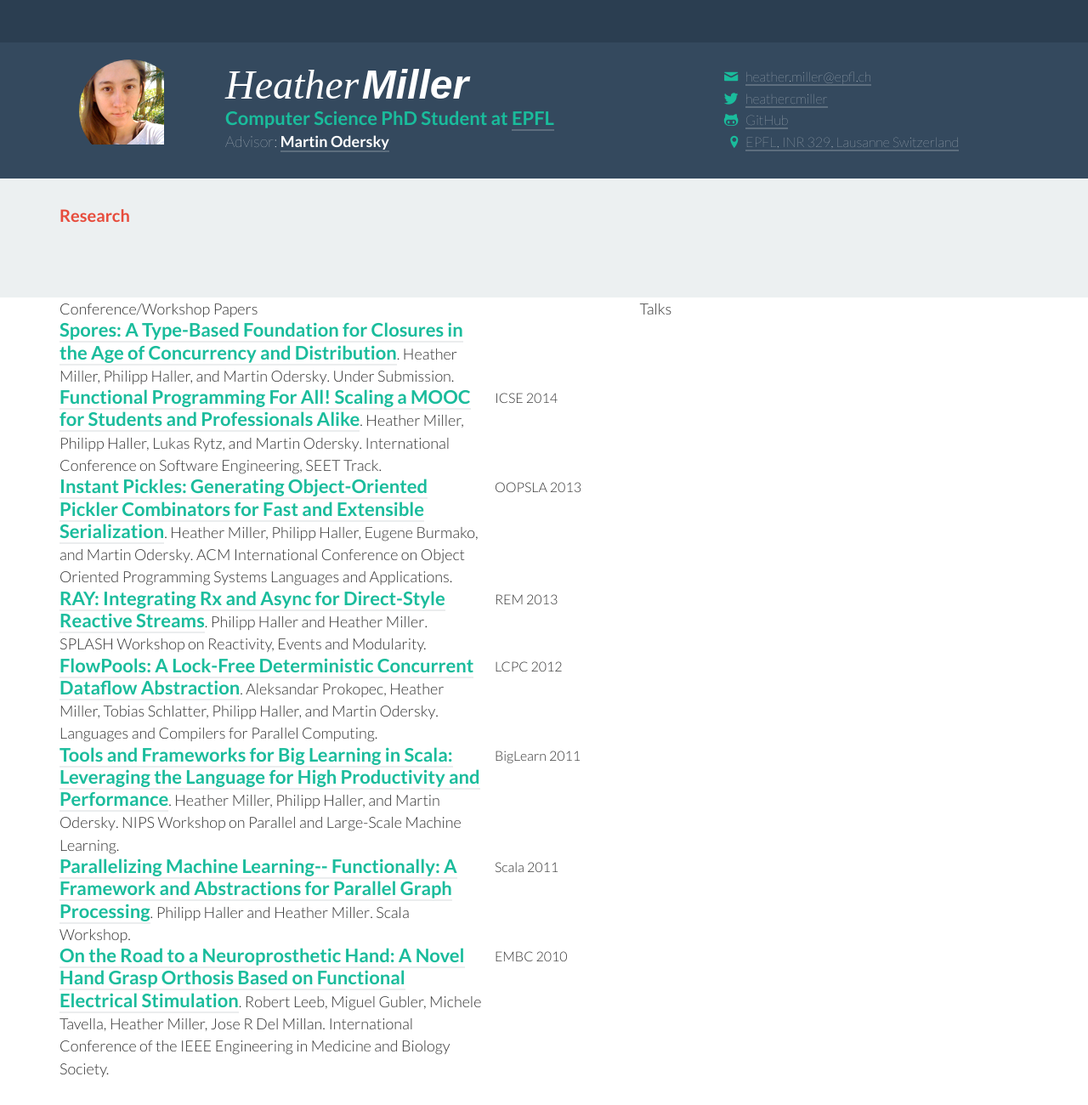
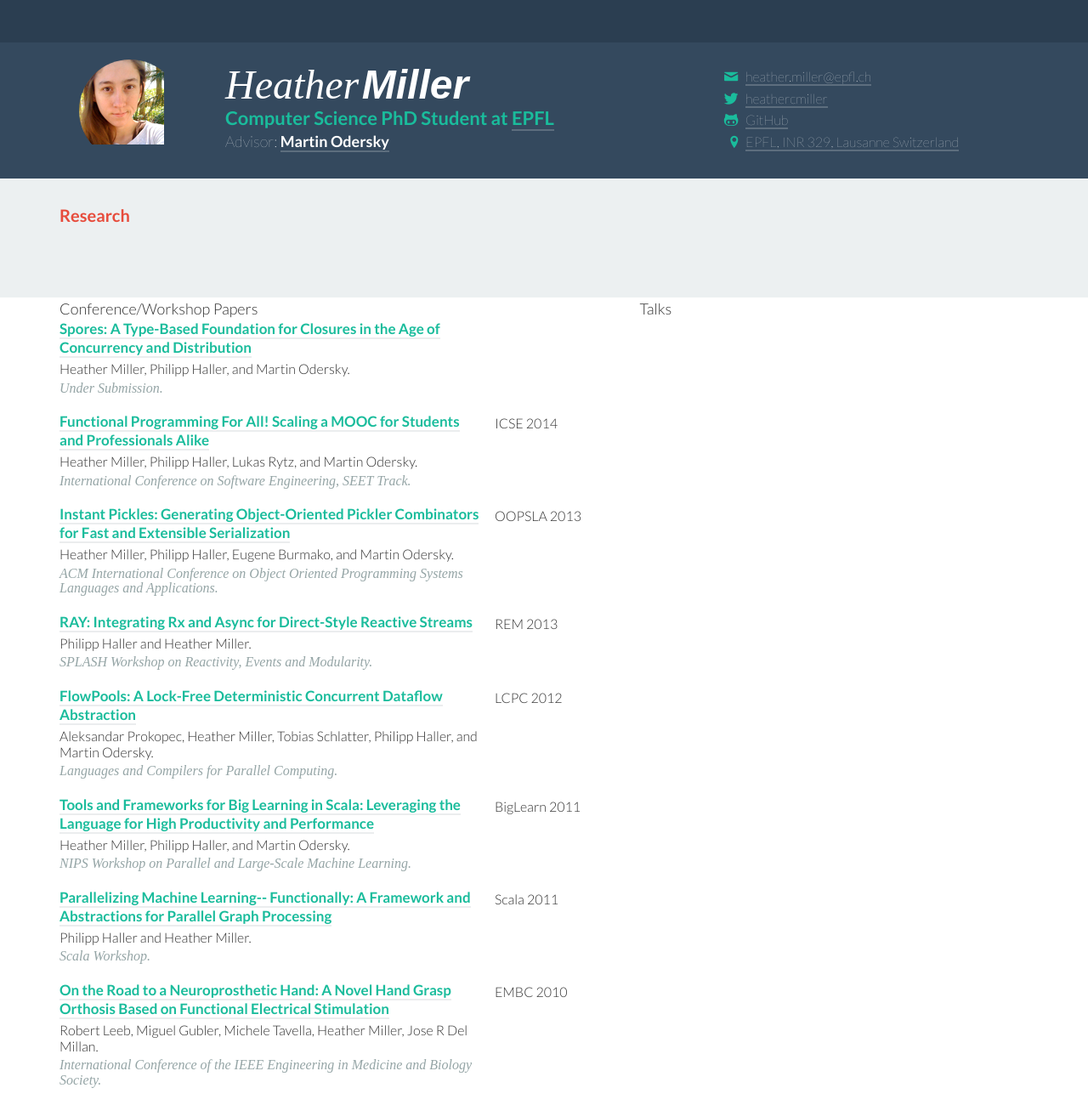
Before and after one commit to heathermiller/wwwheathermiller, a Jekyll site: the page built from test-page-attempt.md, in a window 1280 px wide. Shown: the whole page at 85% size. Built offline with Jekyll 4.4.1, drawn with Linux system fonts in a browser that asks for light colours; a script that is not in the unit is left out; before the commit the page ends 1270 px from its top, so only the background shows below that.

Commit message:
Moar formatting to publications

```diff
--- a/_includes/conference-papers.html
+++ b/_includes/conference-papers.html
@@ -8,9 +8,9 @@
             {% endif %}
           </div> -->
           <div class="info col-md-9" style="padding-right: 0px;">
-            {% if post.pdf %}<div class="title"><a href="{{ post.pdf }}">{{ post.title }}</a></div>.
-            {% else %}<div class="title">{{ post.title }}</div>.{% endif %}
-            <div class="author">{{ post.authors }}</div>.
+            {% if post.pdf %}<div class="title"><a href="{{ post.pdf }}">{{ post.title }}</a></div>
+            {% else %}<div class="title">{{ post.title }}.</div>{% endif %}
+            <div class="author">{{ post.authors }}.</div>
             {% if post.undersubmission %}
             {% else %}<div class="conference">{{ post.conference }}.</div>
             {% endif %}
--- a/_layouts/front.html
+++ b/_layouts/front.html
@@ -56,10 +56,10 @@ layout: front
 </div>
 
 <div class="container">
-  <div id="futures-promises-views"></div>
-  <div id="pickles-spores-scaladays"></div>
-  <div id="spores-strangeloop"></div>
-  <div id="instant-pickles-oopsla"></div>
+  <!-- <div id="futures-promises-views"></div> -->
+  <!-- <div id="pickles-spores-scaladays"></div> -->
+  <!-- <div id="spores-strangeloop"></div> -->
+  <!-- <div id="instant-pickles-oopsla"></div> -->
 
   <div class="row">
     <div class="col-md-7">
--- a/resources/css/main.css
+++ b/resources/css/main.css
@@ -34,14 +34,14 @@ body {
   src: url({{ site.baseurl }}/resources/entypo-social.woff);
 }
 
-[class*="col-"]{
+/*[class*="col-"]{
     margin-bottom: -99999px;
     padding-bottom: 99999px;
 }
 
 .row{
     overflow: hidden;
-}
+}*/
 
 .centered {
   margin-left:auto;
@@ -199,7 +199,7 @@ ul > li {
   font-weight: 600;*/
 }
 
-.title {
+.profile > .title {
   display: block;
   /*font-family: "ff-enzo-web",sans-serif;*/
   font-family: 'Lato', sans-serif;
@@ -307,18 +307,41 @@ ul > li {
   font-weight: bold;
 }
 
-.publication {
-}
-
-.publication > .info > .title,
+/*.publication > .info > .title,
 .publication > .info > .author,
 .publication > .info > .conference,
 .publication > .info > .location,
 .publication > .info > .note,
 .publication > .abbrv {
   display: inline;
+}*/
+
+.publication > .info {
+  padding-bottom: 20px;
 }
+
+.publication > .info > .title {
+  font-size: 17px;
+  line-height: 1.3em;
+  margin-bottom: 4px;
+}
+
+.publication > .info > .author {
+  font-size: 16px;
+  line-height: 1.2em;
+  margin-bottom: 4px;
+}
+
 
 .abbrv {
   font-size: 16px;
 }
+
+.note, .conference {
+  font-family: "adelle",serif;
+  font-style: italic;
+  font-weight: 100;
+  font-size: 16px;
+  color: #95A5A6;
+  line-height: 1.1em;
+}
```
